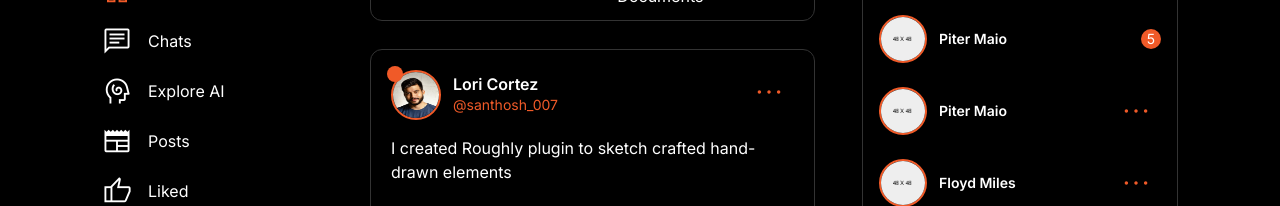
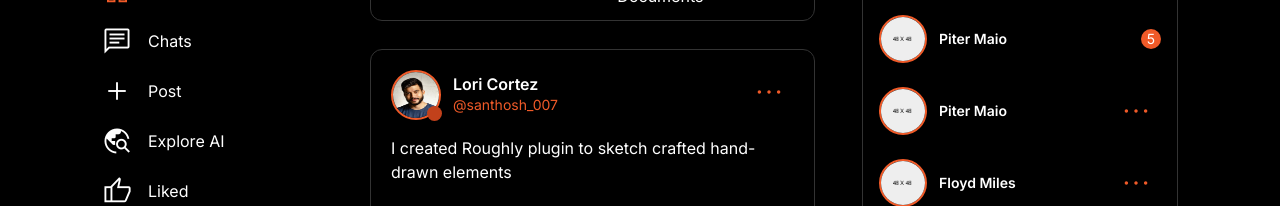
Before and after one commit to santhosh2002m/tech-social-app, a Next.js app: page / in a window 1280 px wide. Shown: the part 256-462 px from the top of the page. Built offline with nearby package versions, Linux system fonts and the light colour scheme; a web font is replaced by a local one.

Commit message:
Fixed ui changes on all pages

```diff
--- a/components/ui/Post.tsx
+++ b/components/ui/Post.tsx
@@ -133,7 +133,7 @@ const Post = ({ post }: PostProps) => {
     <div className="top-area pb-5">
       <div className="profile-area d-center justify-content-between">
         <div className="avatar-item d-flex gap-3 align-items-center">
-          <div className="avatar position-relative">
+          <div className="avatar position-relative before-element-target">
             <Image
               className="avatar-img max-un"
               src={authorAvt}
--- a/data/sidbarData.ts
+++ b/data/sidbarData.ts
@@ -26,8 +26,8 @@ export const friendLeftMenu = [
 export const homeLeftMenu = [
   ["home", "Home", "/"],
   ["chat", "Chats", "/chats"],
-  ["cognition", "Explore AI", "/explore-ai"],
-  ["newspaper", "Posts", "/posts"],
+  ["add", "Post", "/posts"],
+  ["travel_explore", "Explore AI", "/explore-ai"], // Updated icon for Explore AI
   ["thumb_up_alt", "Liked", "/liked"],
   ["reply", "Shared ", "/shared"],
   ["mode_comment", "Commented ", "/commented"],
--- a/styles/TS_styles.scss
+++ b/styles/TS_styles.scss
@@ -219,16 +219,19 @@
 .back-button {
   background: none;
   border: none;
-  font-size: 1.5rem;
+  font-size: 2.9rem; /* Increased for better visibility */
+  font-weight: 600;
   color: #fff;
   cursor: pointer;
-  padding: 5px 10px;
+  padding: 8px 12px;
   border-radius: 5px;
   transition: background-color 0.2s ease;
-  &:hover,
-  &:active {
-    background-color: rgba(255, 255, 255, 0.1);
-  }
+  text-shadow: 0 0 2px rgba(0, 0, 0, 0.5); /* Added shadow for contrast */
+}
+
+.back-button:hover,
+.back-button:active {
+  background-color: rgba(255, 255, 255, 0.1);
 }
 
 .chat-title {
@@ -356,7 +359,7 @@
   transition: background-color 0.2s ease, transform 0.1s ease;
 
   &:hover {
-    background-color: black !important;
+    background-color: rgb(24, 23, 23) !important;
   }
 
   &:active {
@@ -1846,5 +1849,5 @@
 }
 
 .chat-title {
-  margin-right: 10%;
-}
+  margin-right: 15%;
+}
--- a/styles/main/_global.scss
+++ b/styles/main/_global.scss
@@ -2225,7 +2225,7 @@ textarea::placeholder {
 /* Buttons Section at Top-Right */
 .banner-area .text-area .btn-section {
   display: flex;
-  align-items: center;
+  align-items: end;
   gap: 0.75rem;
   position: absolute;
   top: 0;
@@ -2265,7 +2265,7 @@ textarea::placeholder {
   border-radius: 8px;
   padding: 6px;
   display: flex;
-  align-items: center;
+  align-items: end;
   justify-content: center;
 }
 
@@ -2644,7 +2644,7 @@ textarea::placeholder {
 /* Adjust the btn-section positioning and layout */
 .banner-area .text-area .btn-section {
   display: flex;
-  align-items: center;
+  align-items: end;
   gap: 0.75rem;
   position: absolute;
   bottom: 0;
@@ -2796,3 +2796,16 @@ textarea::placeholder {
 .space-between li {
   margin-right: 25px;
 }
+
+.main-content .post-item .post-single-box .avatar::before {
+  position: absolute !important;
+  content: "" !important;
+  width: 15px !important;
+  height: 15px !important;
+  background: #c2411b !important; // Green dot
+  border-radius: 50% !important;
+  top: 36px !important; // Reset top
+  left: 36px !important; // Reset left
+  right: -4px !important;
+  bottom: -4px !important;
+}
```
